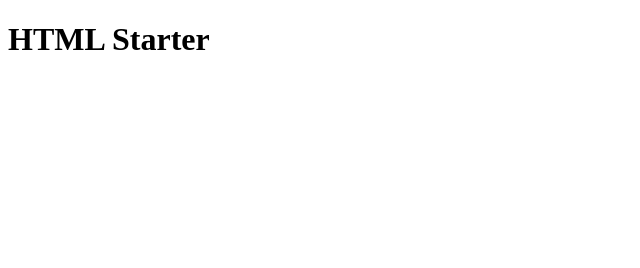
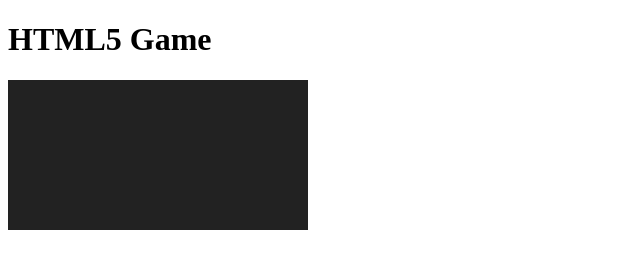
Before and after one commit to pmatsuda/game, a website: page index.html in a window 1280 px wide. Shown: the whole page, without its empty margins (0-640 px from the left). Drawn offline with Linux system fonts and the light colour scheme.

Commit message:
Initial Game program changes

```diff
--- a/index.html
+++ b/index.html
@@ -2,14 +2,15 @@
 <html lang="en">
   <head>
     <meta charset="UTF-8">
-    <title>HTML Starter</title>
+    <title>HTML5 Game</title>
     <base href="./">
     <meta name="viewport" content="width=device-width, initial-scale=1.0">
     <link rel="stylesheet" href="dist/css/main.css" type="text/css">
     <link href="favicon.ico" rel="icon" type="image/x-icon" />
   </head>
   <body>
-    <h1>HTML Starter</h1>
+    <h1>HTML5 Game</h1>
+    <canvas id="canvas"></canvas>
     <script src="dist/js/main.js"></script>
   </body>
 </html>
--- a/src/scss/main.scss
+++ b/src/scss/main.scss
@@ -0,0 +1,3 @@
+canvas {
+    background: #222;
+  }
```
Also changed, not shown: dist/css/main.css, dist/css/main.min.css, 1 other file.
